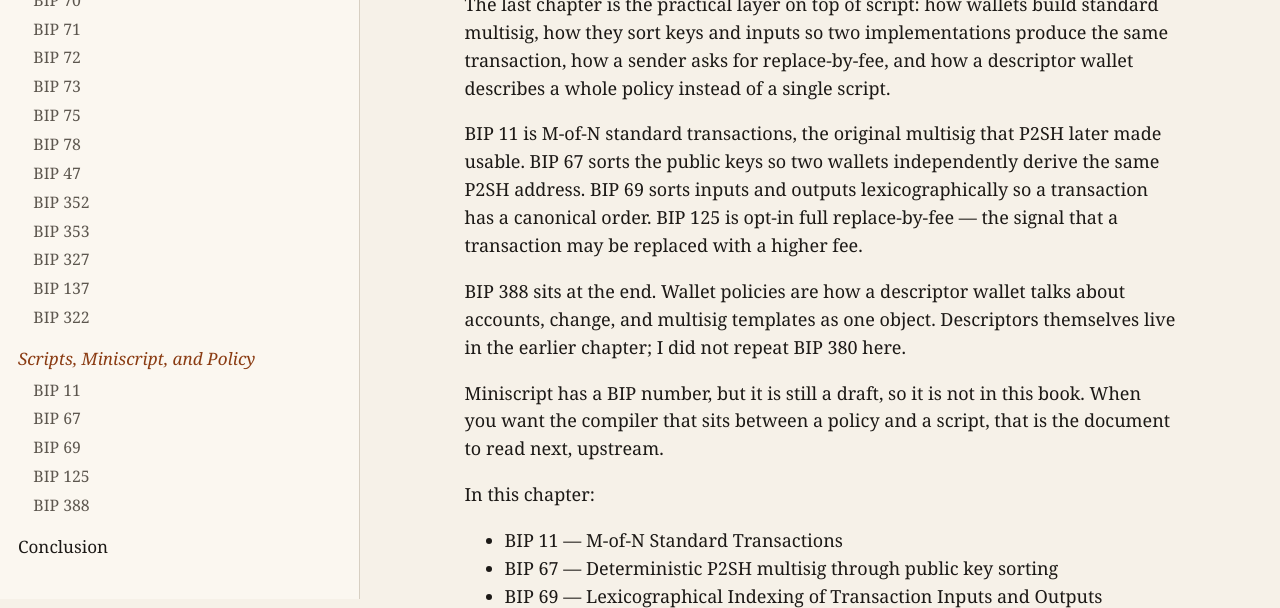
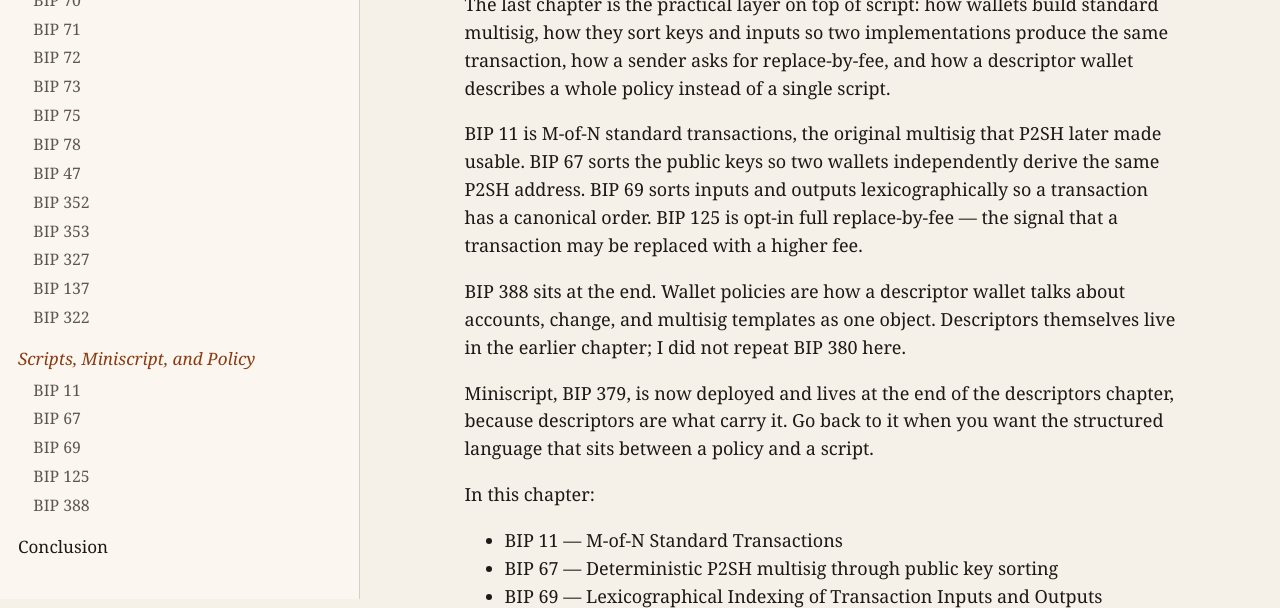
Before and after one commit to adamdecaf/bitcoin-bips-book, a plain HTML site: page docs/book/scripts-miniscript-and-policy.html in a window 1280 px wide. Shown: the part 201-809 px from the top of the page. Drawn offline with Linux system fonts and the light colour scheme.

Commit message:
chore: automated publishing

```diff
--- a/docs/book/scripts-miniscript-and-policy.html
+++ b/docs/book/scripts-miniscript-and-policy.html
@@ -245,10 +245,10 @@
       wallet talks about accounts, change, and multisig templates as one
       object. Descriptors themselves live in the earlier chapter; I did
       not repeat BIP 380 here.</p>
-      <p>Miniscript has a BIP number, but it is still a draft, so it is
-      not in this book. When you want the compiler that sits between a
-      policy and a script, that is the document to read next,
-      upstream.</p>
+      <p>Miniscript, BIP 379, is now deployed and lives at the end of
+      the descriptors chapter, because descriptors are what carry it. Go
+      back to it when you want the structured language that sits between
+      a policy and a script.</p>
       <p>In this chapter:</p>
       <ul>
       <li>BIP 11 — M-of-N Standard Transactions</li>
```
Also changed, not shown: 2 other files.
